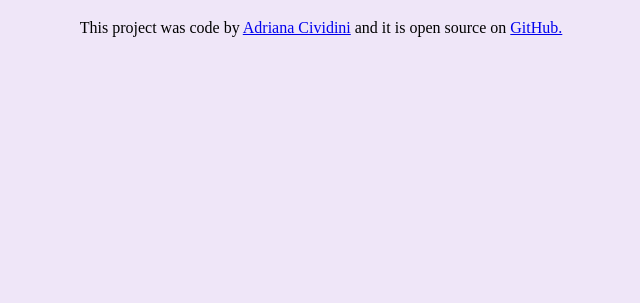
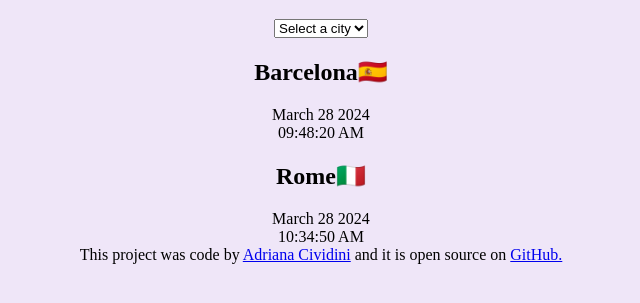
Before and after one commit to AdrianaCividini/world-clock, a plain HTML site: page index.html in a window 1280 px wide. Shown: the part 61-364 px from the top of the page, without its empty margins (319-959 px from the left). Drawn offline with Linux system fonts and the light colour scheme.

Commit message:
Added the basic HTML.

```diff
--- a/index.html
+++ b/index.html
@@ -7,7 +7,28 @@
     <title>World-clock-project</title>
   </head>
   <body>
-    <h1>World Clock</h1>
+    <div class="container">
+      <h1>World Clock</h1>
+      <select name="">
+        <option value="">Select a city</option>
+        <option value="london">London🇬🇧</option>
+        <option value="kyoto">Kyoto🇯🇵</option>
+        <option value="Seoul">Seoul🇰🇷</option>
+      </select>
+
+      <div class="city">
+        <h2>Barcelona🇪🇸</h2>
+        <div class="date">March 28 2024</div>
+        <div class="time">09:48:20 AM</div>
+      </div>
+
+      <div class="city">
+        <h2>Rome🇮🇹</h2>
+        <div class="date">March 28 2024</div>
+        <div class="time">10:34:50 AM</div>
+      </div>
+    </div>
+
     <footer>
       This project was code by
       <a href="https://dricividini.netlify.app/">Adriana Cividini</a> and it is
```
